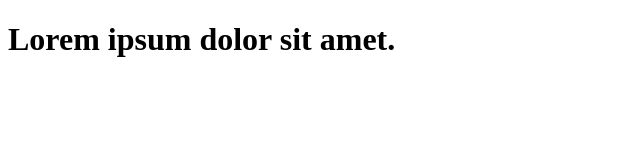
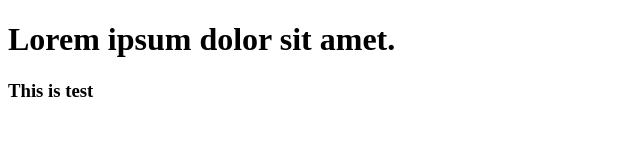
Before and after one commit to bhairabpatra/testgit, a plain HTML site: page test.html in a window 1280 px wide. Shown: the whole page, without its empty margins (0-640 px from the left). Drawn offline with Linux system fonts and the light colour scheme.

Commit message:
this is test

```diff
--- a/test.html
+++ b/test.html
@@ -8,5 +8,6 @@
 </head>
 <body>
     <h1>Lorem ipsum dolor sit amet.</h1>
+    <h3>This is test</h3>
 </body>
 </html>
```
